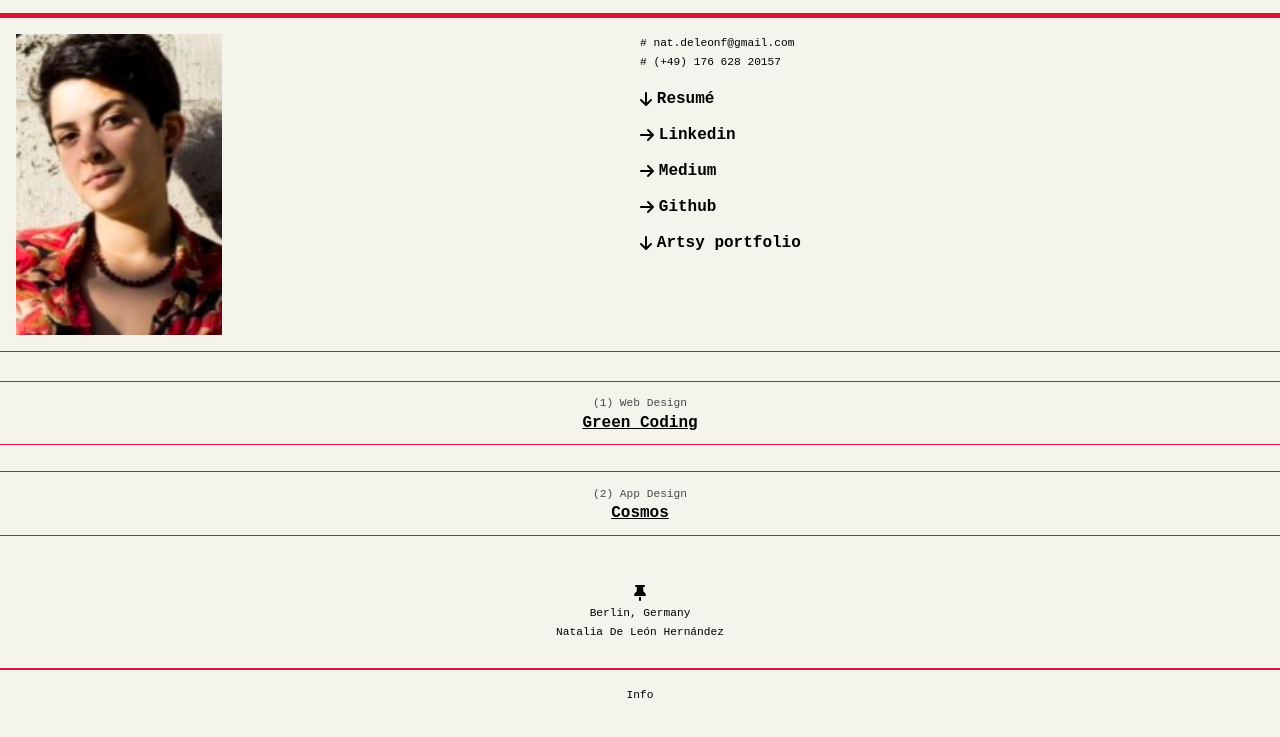
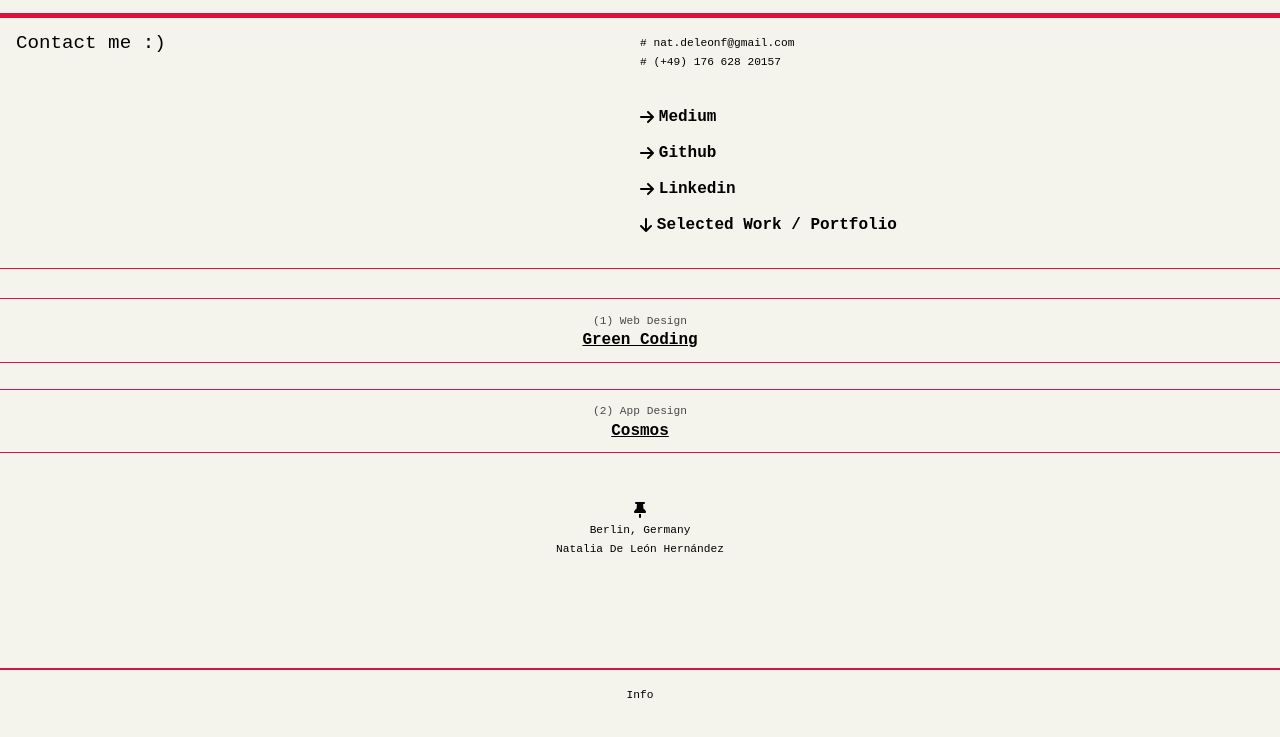
Before and after one commit to natdeleon/uxuiportfolio, a plain HTML site: page info.html in a window 1280 px wide. Shown: the part 79-816 px from the top of the page. Drawn offline with Linux system fonts and the light colour scheme; a web font is replaced by a local one.

Commit message:
Main Application

```diff
--- a/info.html
+++ b/info.html
@@ -25,8 +25,8 @@
 
    <div class="container" style="padding:1rem; border-bottom:1px solid crimson; padding-bottom: 1rem; margin-bottom: 1rem;">
     <div class="column">
-   <!-- <p class="three" style="padding-bottom: 1rem;">PICTURE</p> -->
-    <img src="./images/Profilepic.png" style="width: 33%; height: auto;">
+   <p class="three" style="padding-bottom: 1rem;">Contact me :)</p>
+
     </div>
 
 
@@ -34,15 +34,15 @@
   <p># nat.deleonf@gmail.com</p>
   <p># (+49) 176 628 20157</p>
   <br>
-  <div class="flex-start" style="gap: 0.3rem;"><i class="fa-solid fa-arrow-down"></i><a href="./images/CV-NDLH.pdf" download><b>Resumé</b></a></div>
-  <br>
-  <div class="flex-start" style="gap: 0.3rem;"><i class="fa-solid fa-arrow-right"></i><a href="https://www.linkedin.com/in/natalia-de-leon"><b>Linkedin</b></a></div>
+  <!--<div class="flex-start" style="gap: 0.3rem;"><i class="fa-solid fa-arrow-down"></i><a href="./images/CV-NDLH.pdf" download><b>Resumé</b></a></div>-->
   <br>
   <div class="flex-start" style="gap: 0.3rem;"><i class="fa-solid fa-arrow-right"></i><a href="https://medium.com/@natdeleonf"><b>Medium</b></a></div>
   <br>
   <div class="flex-start" style="gap: 0.3rem;"><i class="fa-solid fa-arrow-right"></i><a href="https://github.com/natdeleon"><b>Github</b></a></div>
   <br>
-  <div class="flex-start" style="gap: 0.3rem;"><i class="fa-solid fa-arrow-down"></i><a><b>Artsy portfolio</b></a></div>
+  <div class="flex-start" style="gap: 0.3rem;"><i class="fa-solid fa-arrow-right"></i><a href="https://www.linkedin.com/in/natalia-de-leon"><b>Linkedin</b></a></div>
+  <br>
+  <div class="flex-start" style="gap: 0.3rem;"><i class="fa-solid fa-arrow-down"></i><a href="./images/SelectedWork_NDLH.pdf" download><b>Selected Work / Portfolio</b></a></div>
   <br>
 </div>
 </div>
```
Also changed, not shown: 1 other file.
